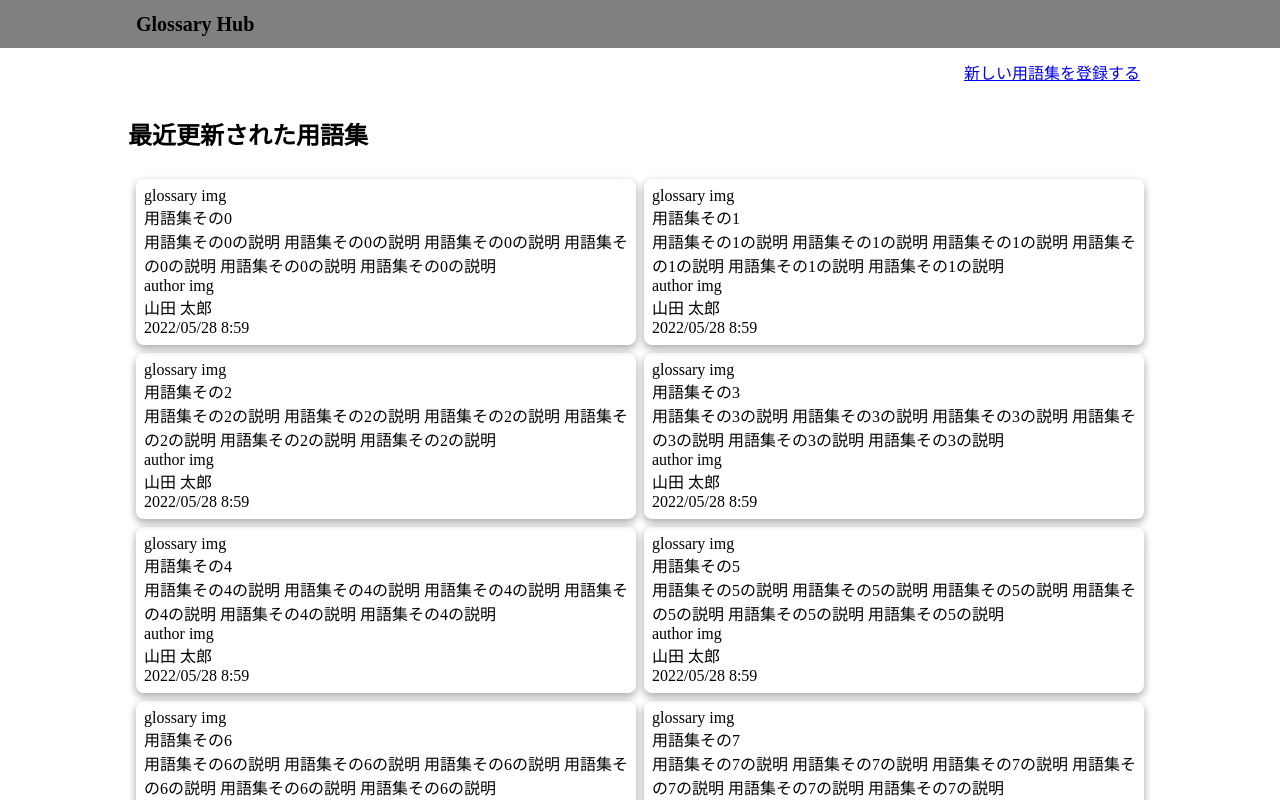
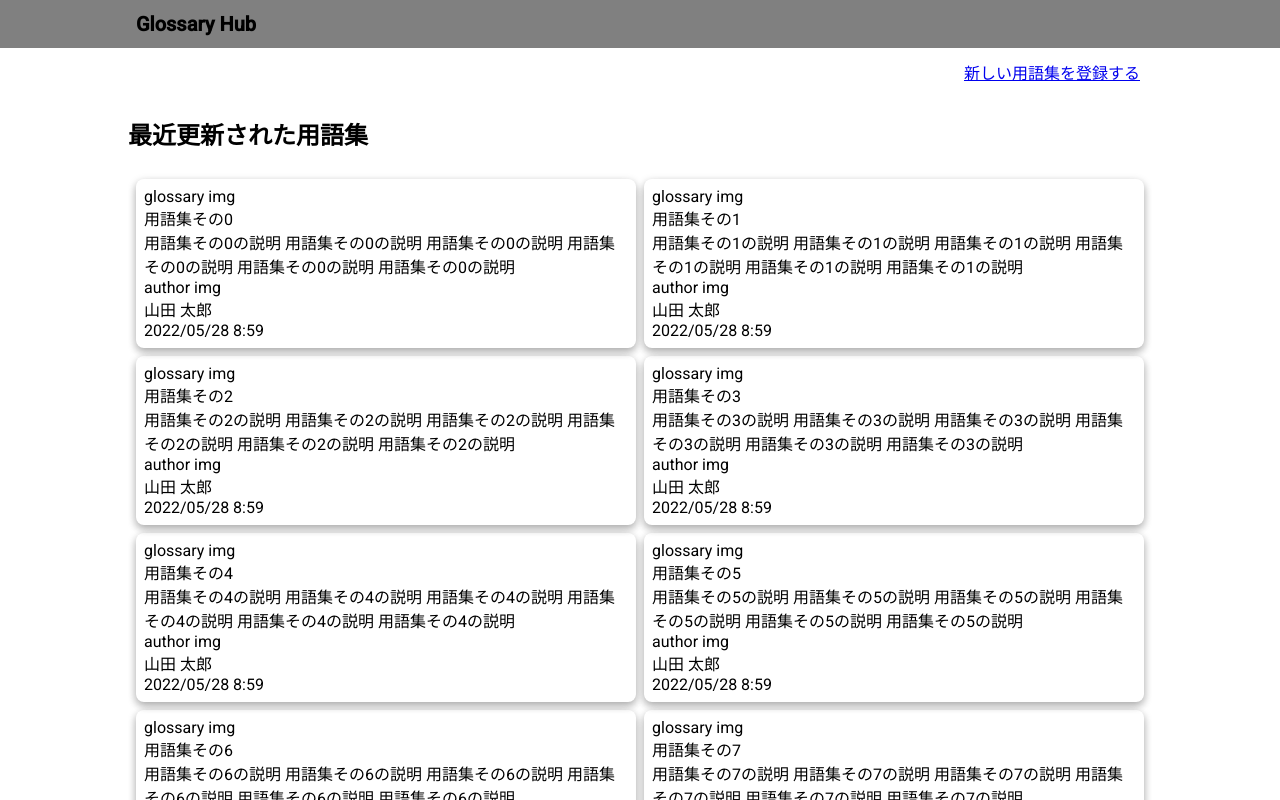
Before and after one commit to KensukeShimoji/glossary-hub, an Angular app in the folder web-front/: page / in a window 1280 px wide. Built offline with nearby package versions, Linux system fonts and the light colour scheme.

Commit message:
install angular material.

```diff
--- a/web-front/package.json
+++ b/web-front/package.json
@@ -11,10 +11,12 @@
   "private": true,
   "dependencies": {
     "@angular/animations": "~13.2.0",
+    "@angular/cdk": "^13.3.8",
     "@angular/common": "~13.2.0",
     "@angular/compiler": "~13.2.0",
     "@angular/core": "~13.2.0",
     "@angular/forms": "~13.2.0",
+    "@angular/material": "^13.3.8",
     "@angular/platform-browser": "~13.2.0",
     "@angular/platform-browser-dynamic": "~13.2.0",
     "@angular/router": "~13.2.0",
--- a/web-front/src/app/app.module.ts
+++ b/web-front/src/app/app.module.ts
@@ -4,6 +4,7 @@
 import { AppRoutingModule } from './app-routing.module';
 import { AppComponent } from './app.component';
 import { ShearedModule } from './shared/shared.module';
+import { BrowserAnimationsModule } from '@angular/platform-browser/animations';
 
 @NgModule({
   declarations: [
@@ -13,6 +14,7 @@
     BrowserModule,
     ShearedModule,
     AppRoutingModule,
+    BrowserAnimationsModule,
   ],
   providers: [],
   bootstrap: [AppComponent]
--- a/web-front/src/index.html
+++ b/web-front/src/index.html
@@ -6,6 +6,9 @@
   <base href="/">
   <meta name="viewport" content="width=device-width, initial-scale=1">
   <link rel="icon" type="image/x-icon" href="favicon.ico">
+  <link rel="preconnect" href="https://fonts.gstatic.com">
+  <link href="https://fonts.googleapis.com/css2?family=Roboto:wght@300;400;500&display=swap" rel="stylesheet">
+  <link href="https://fonts.googleapis.com/icon?family=Material+Icons" rel="stylesheet">
 </head>
 <body>
   <app-root></app-root>
--- a/web-front/src/styles.scss
+++ b/web-front/src/styles.scss
@@ -1,4 +1,41 @@
+
+// Custom Theming for Angular Material
+// For more information: https://material.angular.io/guide/theming
+@use '@angular/material' as mat;
+// Plus imports for other components in your app.
+
+// Include the common styles for Angular Material. We include this here so that you only
+// have to load a single css file for Angular Material in your app.
+// Be sure that you only ever include this mixin once!
+@include mat.core();
+
+// Define the palettes for your theme using the Material Design palettes available in palette.scss
+// (imported above). For each palette, you can optionally specify a default, lighter, and darker
+// hue. Available color palettes: https://material.io/design/color/
+$web-front-primary: mat.define-palette(mat.$indigo-palette);
+$web-front-accent: mat.define-palette(mat.$pink-palette, A200, A100, A400);
+
+// The warn palette is optional (defaults to red).
+$web-front-warn: mat.define-palette(mat.$red-palette);
+
+// Create the theme object. A theme consists of configurations for individual
+// theming systems such as "color" or "typography".
+$web-front-theme: mat.define-light-theme((
+  color: (
+    primary: $web-front-primary,
+    accent: $web-front-accent,
+    warn: $web-front-warn,
+  )
+));
+
+// Include theme styles for core and each component used in your app.
+// Alternatively, you can import and @include the theme mixins for each component
+// that you are using.
+@include mat.all-component-themes($web-front-theme);
+
 /* You can add global styles to this file, and also import other style files */
 body {
   margin: 0px;
 }
+html, body { height: 100%; }
+body { margin: 0; font-family: Roboto, "Helvetica Neue", sans-serif; }
```
Also changed, not shown: 1 other file (tests, documents, lock files or other folders).
